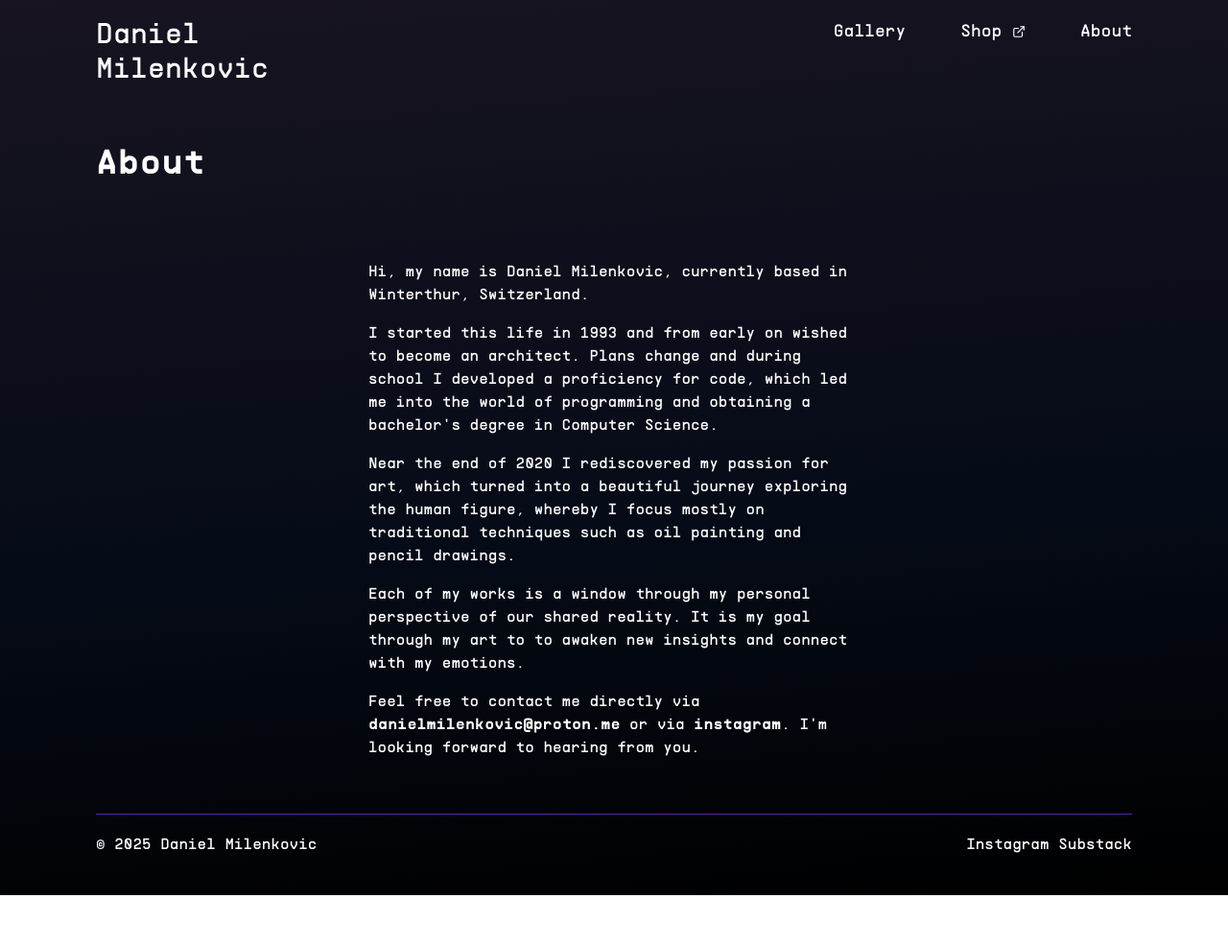
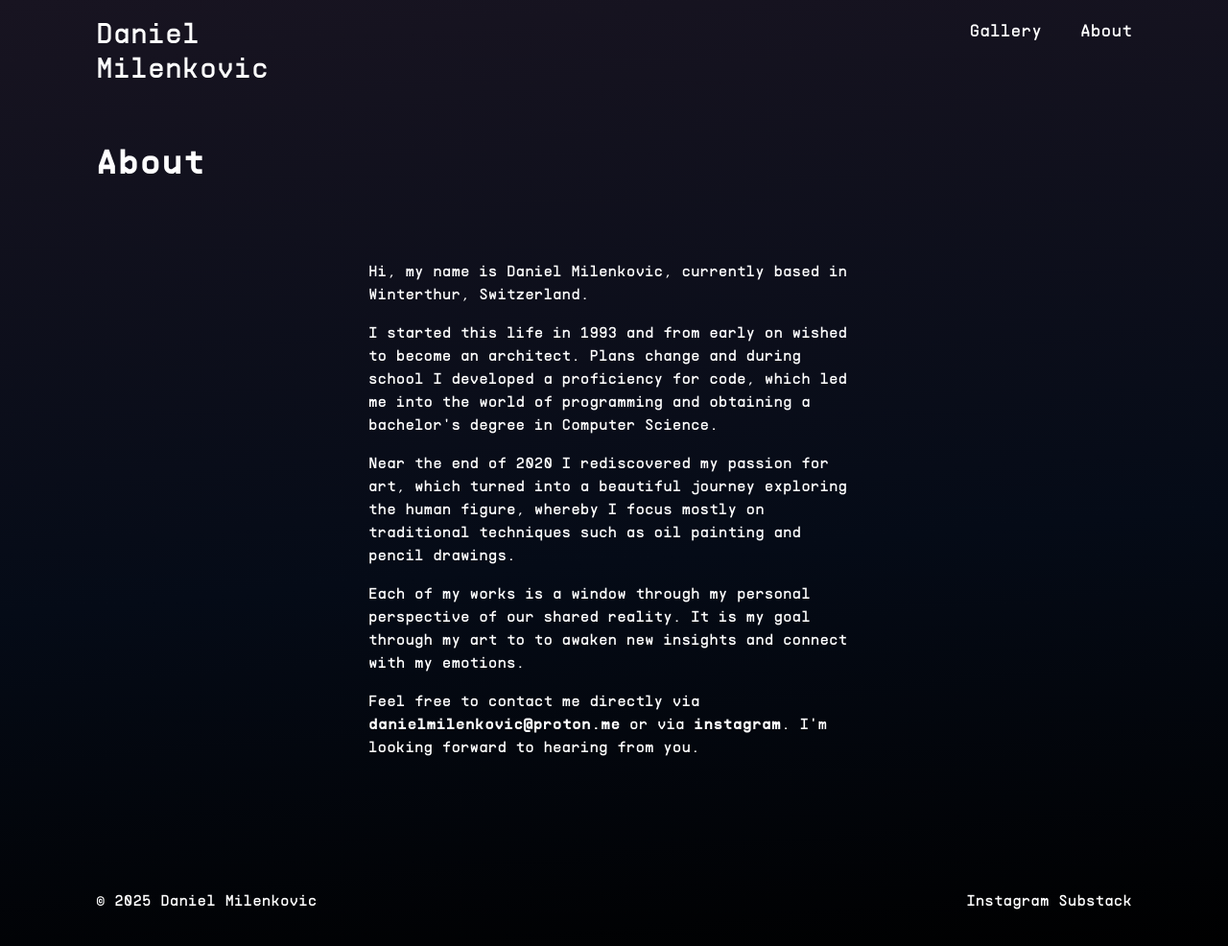
Before and after one commit to flipbug/portfolio, an Astro site: page /about in a window 1280 px wide. Shown: the whole page at 96% size. Before the commit the page ends 933 px from the top, so only its background shows below. Built offline with nearby package versions, Linux system fonts and the light colour scheme; Astro itself is replaced by a stand-in of ours; a web font is replaced by a local one.

Commit message:
update astro and hide shopify link

```diff
--- a/src/layouts/Layout.astro
+++ b/src/layouts/Layout.astro
@@ -30,12 +30,12 @@ const { title } = Astro.props;
 
         <nav>
           <ul
-            class="grid grid-flow-row md:grid-flow-col place-items-end text-lg gap-2 justify-right"
+            class="flex flex-col md:flex-row text-lg gap-2 md:gap-10 justify-end"
           >
             <li>
               <a href="/">Gallery</a>
             </li>
-            <li>
+            <!-- <li>
               <a href="https://danielmilenkovic.myshopify.com" target="_blank"
                 >Shop
                 <svg
@@ -57,7 +57,7 @@ const { title } = Astro.props;
                     x2="21"
                     y2="3"></line></svg>
               </a>
-            </li>
+            </li> -->
 
             <li>
               <a href="/about">About</a>
@@ -73,10 +73,10 @@ const { title } = Astro.props;
       </div>
     </main>
 
-    <footer class="pb-10">
+    <footer class="mt-10 pb-10">
       <div class="wrapper">
         <div
-          class="border-violet-800 border-solid border-t pt-5 grid grid-flow-col"
+          class="pt-10 grid grid-flow-col"
         >
           <div>© {new Date().getFullYear()} Daniel Milenkovic</div>
           <div class="text-right">
@@ -84,7 +84,7 @@ const { title } = Astro.props;
               >Instagram</a
             >
             <a
-              href="https://https://danielmilenkovic.substack.com/"
+              href="https://danielmilenkovic.substack.com/"
               target="_blank">Substack</a
             >
           </div>
```
Also changed, not shown: package.json (+6 -6 lines), 3 other files.
